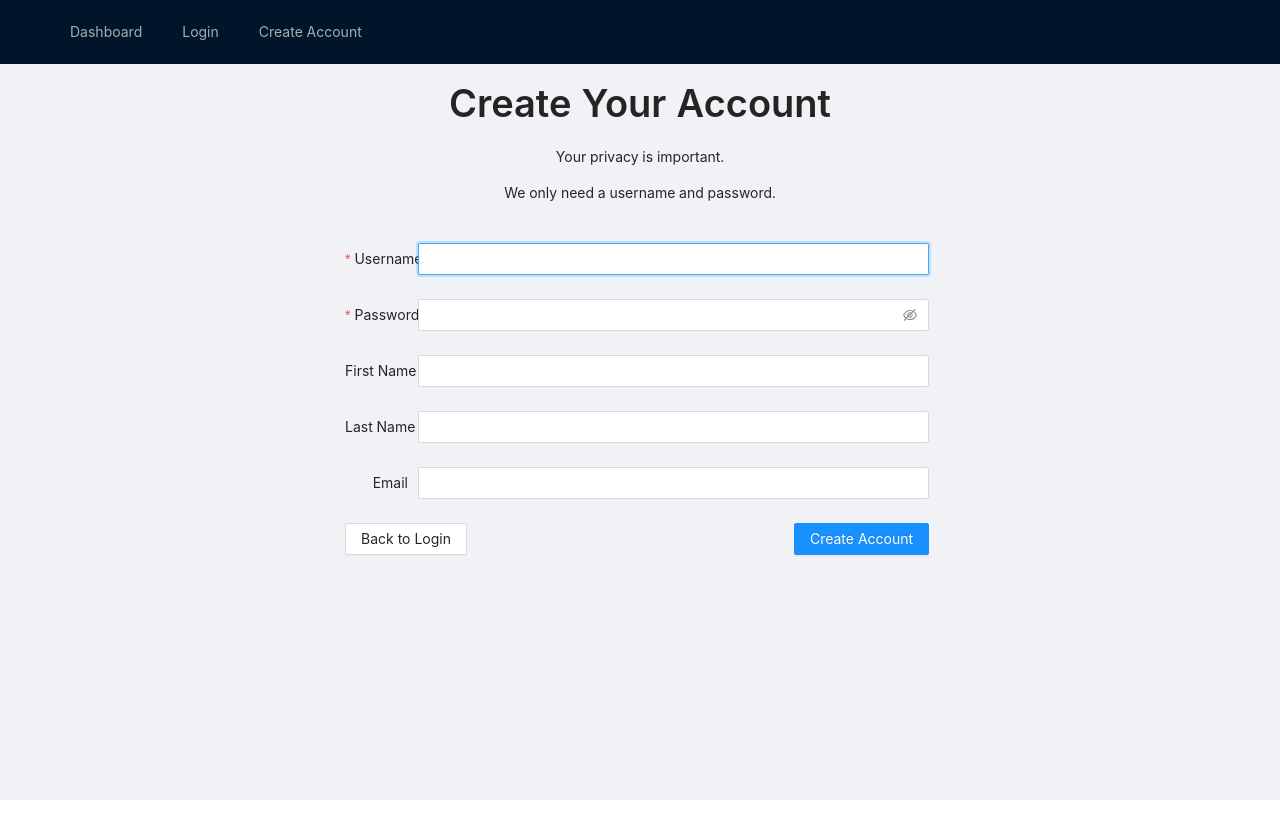
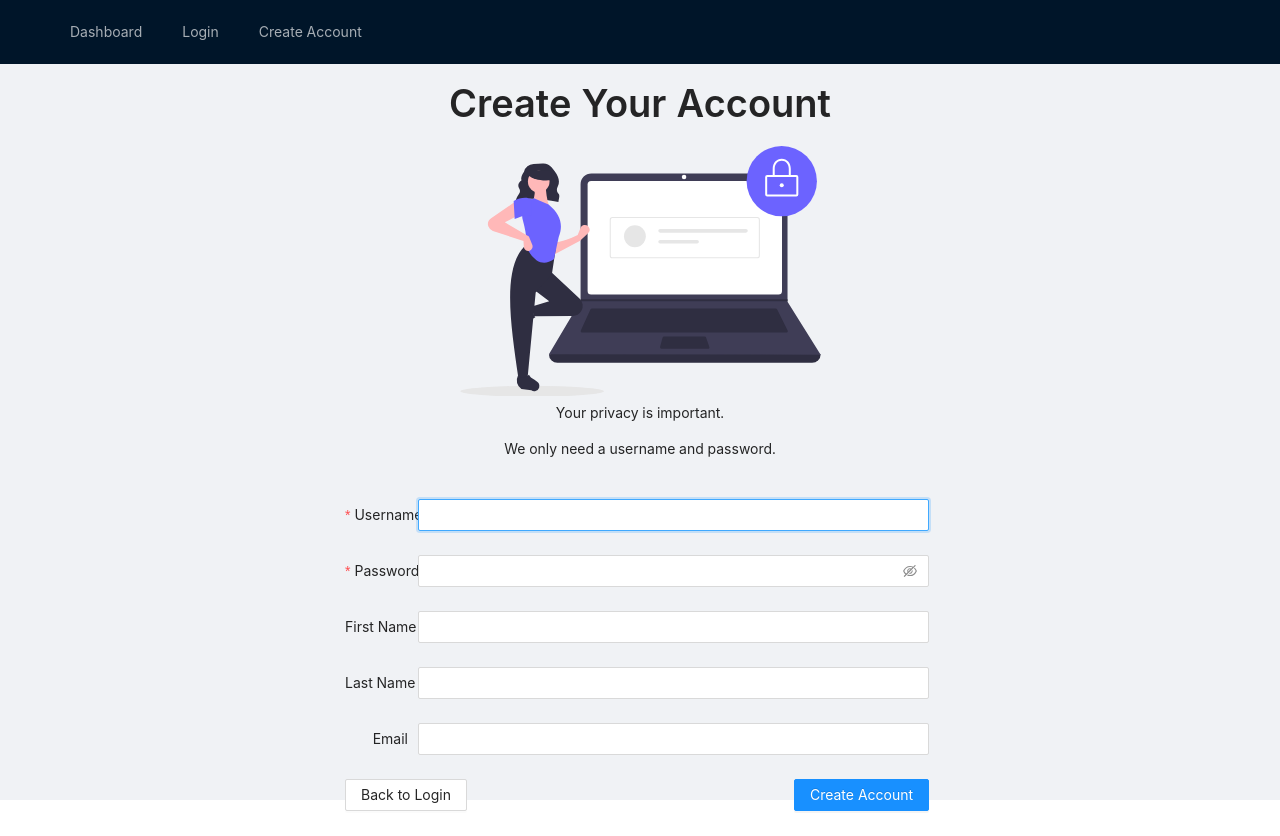
Before and after one commit to raujimenez/work-time-tracker, a React (Create React App) app in the folder client/: page /signup in a window 1280 px wide. Before the commit the page ends 800 px from the top, so only its background shows below. Built offline with nearby package versions, Linux system fonts and the light colour scheme.

Commit message:
added svg in signup screen to use unused space

```diff
--- a/client/src/components/userCreation/Signup.jsx
+++ b/client/src/components/userCreation/Signup.jsx
@@ -3,6 +3,7 @@ import { Link, useHistory } from "react-router-dom";
 
 import { Button, Form, Input, Row, Col, Layout, Typography } from "antd";
 
+import { ReactComponent as CreateAccountSvg } from "../../svg/CreateAccount.svg";
 import sendSignup from "../../handlers/sendSignup.js";
 
 const Signup = () => {
@@ -18,6 +19,11 @@ const Signup = () => {
       <Row style={{ marginTop: "2vh" }}>
         <Col span="24" style={{ textAlign: "center" }}>
           <Typography.Title>Create Your Account</Typography.Title>
+        </Col>
+      </Row>
+      <Row justify="center">
+        <Col style={{textAlign: 'center'}}>
+          <CreateAccountSvg />
           <Typography.Paragraph level={2}>
             Your privacy is important.
           </Typography.Paragraph>
@@ -95,7 +101,7 @@ const Signup = () => {
                   <Button
                     type="primary"
                     onClick={async () => {
-                      if(
+                      if (
                         await sendSignup(
                           username,
                           password,
@@ -104,10 +110,9 @@ const Signup = () => {
                           email
                         )
                       ) {
-                        history.push('/login');
+                        history.push("/login");
                       }
-                    }
-                    }
+                    }}
                   >
                     Create Account
                   </Button>
```
Also changed, not shown: client/src/svg/CreateAccount.svg (added).
